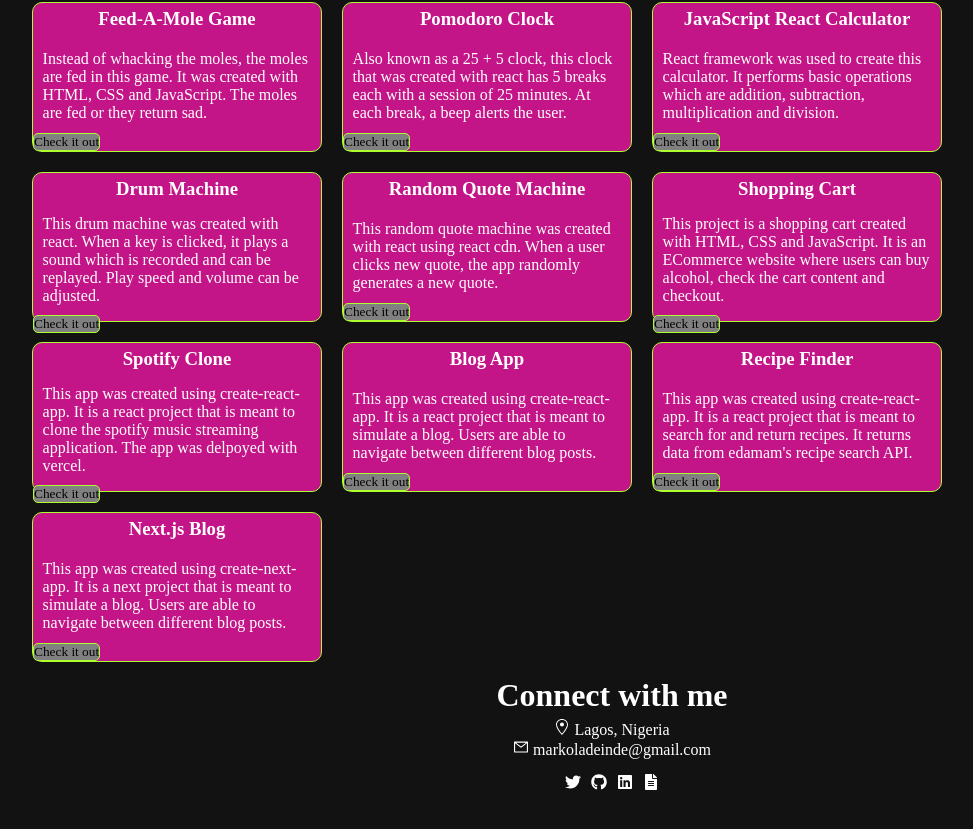
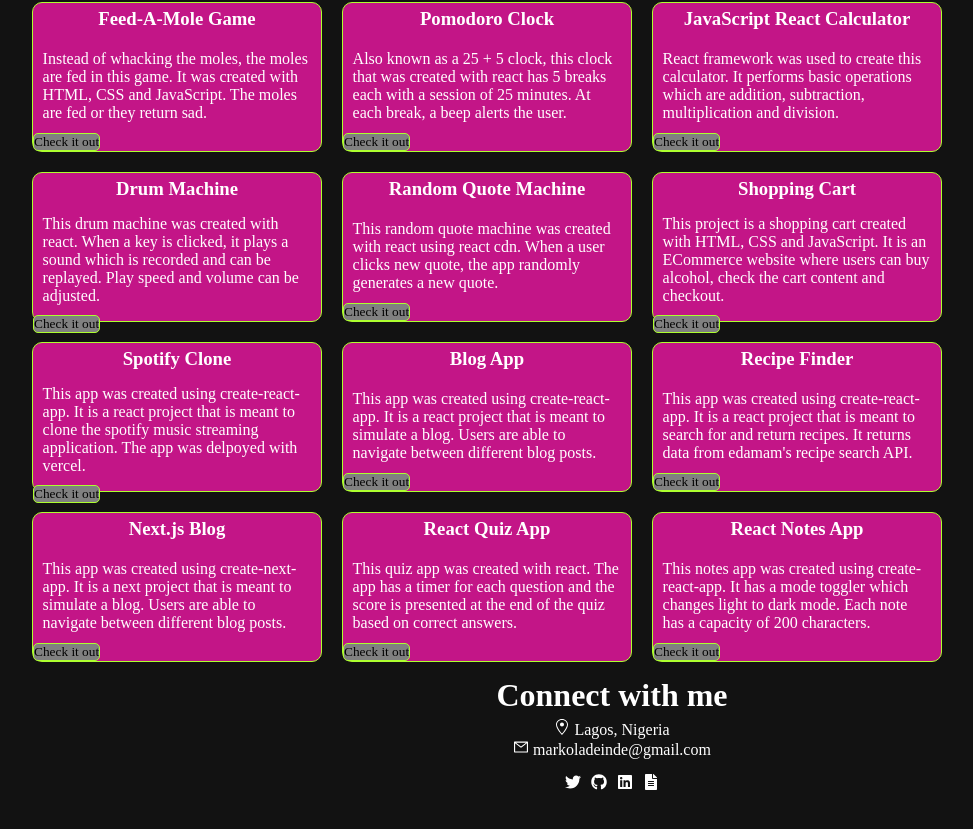
Before and after one commit to Moschifire/mo_portfolio, a React (Create React App) app: page / in a window 1280 px wide. Shown: the part 905-1734 px from the top of the page, without its empty margins (28-1001 px from the left). Built offline with nearby package versions, Linux system fonts and the light colour scheme; a web font is replaced by a local one.

Commit message:
projects added

```diff
--- a/src/components/Data.js
+++ b/src/components/Data.js
@@ -58,5 +58,17 @@ export const projectList = [
         title: "Next.js Blog",
         description: "This app was created using create-next-app. It is a next project that is meant to simulate a blog. Users are able to navigate between different blog posts.",
         url: "https://nextjs-blog-moschifire.vercel.app/"
+    },
+    {
+        id: 11,
+        title: "React Quiz App",
+        description: "This quiz app was created with react. The app has a timer for each question and the score is presented at the end of the quiz based on correct answers.",
+        url: "https://quiz-app-moschifire.vercel.app/"
+    },
+    {
+        id: 12,
+        title: "React Notes App",
+        description: "This notes app was created using create-react-app. It has a mode toggler which changes light to dark mode. Each note has a capacity of 200 characters.",
+        url: "https://react-note-app-sigma.vercel.app/"
     }
 ]
```
